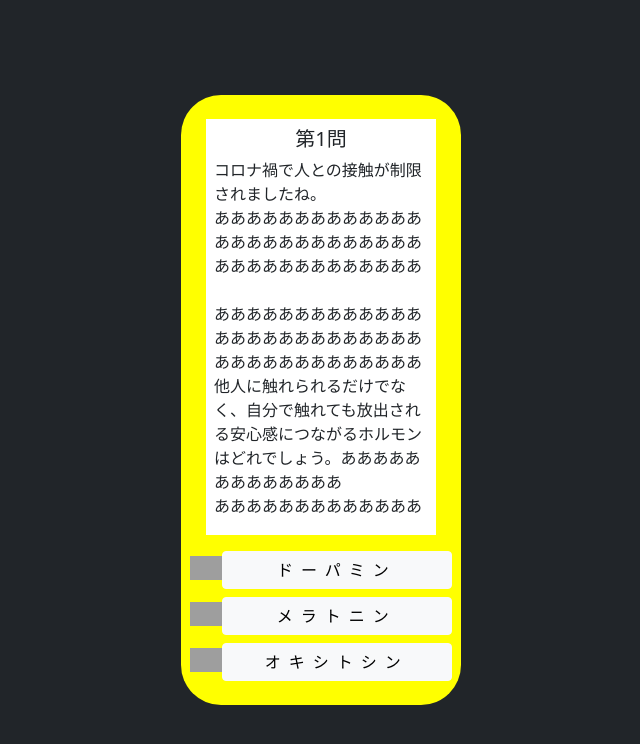
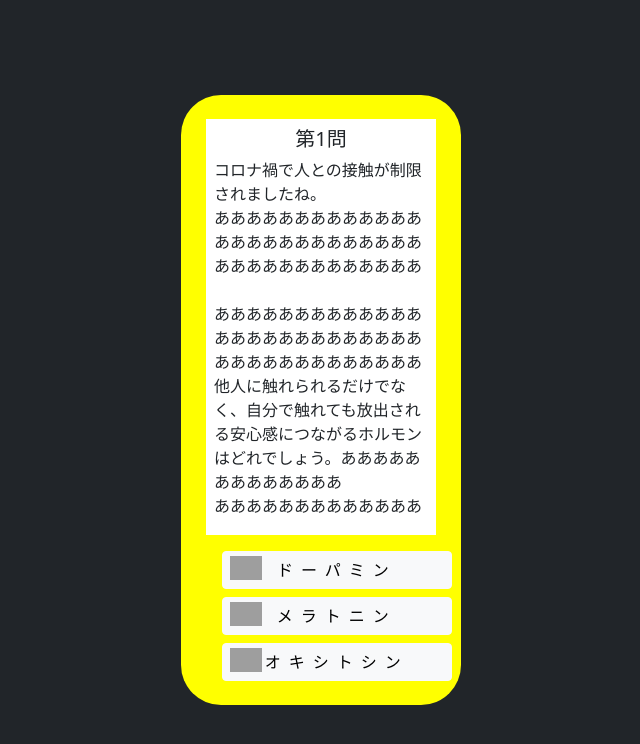
Before and after one commit to tama256amat/quiz2, a plain HTML site: page index.html in a window 1280 px wide. Shown: the whole page, without its empty margins (319-959 px from the left). Drawn offline with nearby package versions, Linux system fonts and the light colour scheme; grey boxes are pictures that could not be loaded.

Commit message:
変更しました！

```diff
--- a/index.html
+++ b/index.html
@@ -31,7 +31,7 @@
                 </div>
 
                         <!-- ボタン -->
-                        <div class="container flex-column p-2 pb-4">
+                        <div class="container p-2 pb-4">
 
                                 <div class="d-flex justify-content-center icon-box">
                                     <img class="icon" src="https://user-images.githubusercontent.com/91357435/147232525-eafd8f8d-d576-4aa0-b5c1-778358d2558c.png"  alt="">
--- a/style.css
+++ b/style.css
@@ -18,15 +18,13 @@ p {
    font-size: medium ;
 }
 
-.icon-box{
-    position:relative;
-}
+
 
 .icon{
     padding-top: 0.3rem;
     width: 12% ;
     height: 11%;
-    position: ;
+    position: relative; top:0; left:2.5em;
 }
 .btn{
     width: 230px;
```
